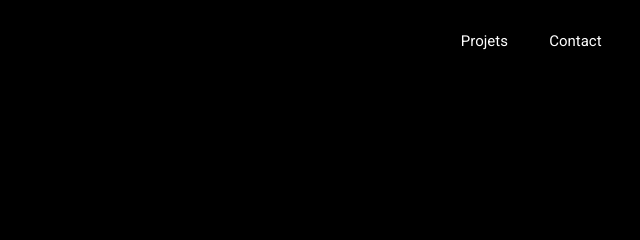
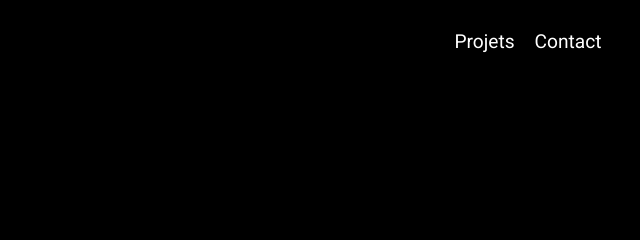
Before and after one commit to Abibibi/my-website, a React app: page / in a window 1280 px wide. Shown: the top 240 px of the page, 640-1280 px from the left. Built offline with nearby package versions, Linux system fonts and the light colour scheme; a web font is replaced by a local one.

Commit message:
navbar links size in vh

```diff
--- a/src/components/Navbar/navbar.scss
+++ b/src/components/Navbar/navbar.scss
@@ -18,7 +18,7 @@
   }
 
   &-nav {
-    width: 11vw;
+    width: 11.5vw;
     font-size: 1.3vw;
     display: flex;
 
@@ -195,7 +195,7 @@
         &-link {
 
           &-onelink {
-            font-size: .9em;
+            font-size: 2.4vh;
           }
         }
       }
```
